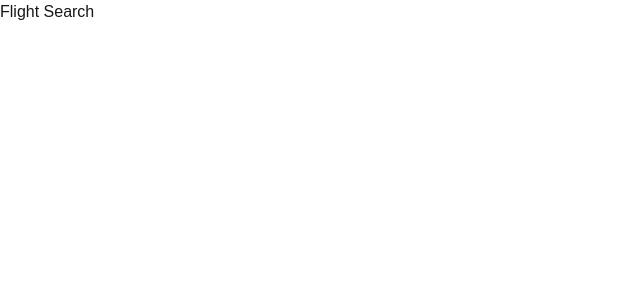
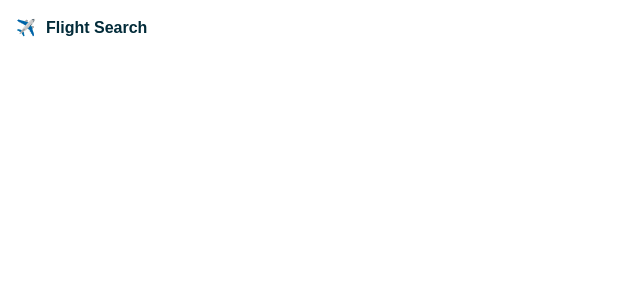
Before and after one commit to Mysterioucz/Se-Project, a Next.js app in the folder frontend/: page /flights/search in a window 1280 px wide. Shown: the top 300 px of the page, without its empty margins (0-640 px from the left). Built offline with nearby package versions, Linux system fonts and the light colour scheme.

Commit message:
feat: implement Item component and update page layout

```diff
--- a/frontend/src/app/flights/search/page.tsx
+++ b/frontend/src/app/flights/search/page.tsx
@@ -1,3 +1,10 @@
+import Item from "@/components/Item";
+
 export default function Page(){
-    return <div>Flight Search</div>
+    return <div className="flex flex-col w-full h-full">
+        <Item
+            prefixIcon={<span>✈️</span>}
+            title="Flight Search"
+        />
+    </div>
 }
--- a/frontend/src/app/layout.tsx
+++ b/frontend/src/app/layout.tsx
@@ -13,8 +13,8 @@ const geistMono = Geist_Mono({
 });
 
 export const metadata: Metadata = {
-    title: "Create Next App",
-    description: "Generated by create next app",
+    title: "FlyWithSigma",
+    description: "FlyWithSigma - Your Ultimate Flight Companion",
 };
 
 export default function RootLayout({
--- /dev/null
+++ b/frontend/src/components/Item.tsx
@@ -0,0 +1,69 @@
+"use client";
+import { ReactNode, useState } from "react";
+
+type ItemState = "enabled" | "focused" | "hover";
+
+interface Props {
+    prefixIcon: ReactNode;
+    title: string;
+}
+
+export default function Item({ prefixIcon, title }: Props) {
+    function resolveTextColor(state: ItemState) {
+        switch (state) {
+            case "enabled":
+                return "text-primary-900";
+            case "focused":
+                return "text-common-white";
+            case "hover":
+                return "text-primary-700";
+        }
+    }
+
+    function resolveIconColor(state: ItemState) {
+        switch (state) {
+            case "enabled":
+                return "text-gray-400";
+            case "focused":
+                return "text-common-white";
+            case "hover":
+                return "text-primary-400";
+        }
+    }
+
+    function resolveBackgroundColor(state: ItemState) {
+        switch (state) {
+            case "enabled":
+                return "bg-common-white";
+            case "focused":
+                return "bg-primary-500";
+            case "hover":
+                return "bg-gray-50";
+        }
+    }
+
+    function handleStateChange(newState: ItemState) {
+        setState(newState);
+    }
+
+    const [state, setState] = useState<ItemState>("enabled");
+    const iconColor = resolveIconColor(state);
+    const textColor = resolveTextColor(state);
+    const bgColor = resolveBackgroundColor(state);
+
+    return (
+        <div
+            className={`flex p-4 ${bgColor} gap-[0.625rem] w-[15.625rem] h-fit rounded-sm`}
+            onMouseEnter={() => handleStateChange("hover")}
+            onMouseLeave={() => handleStateChange("enabled")}
+            onFocus={() => handleStateChange("focused")}
+        >
+            <div className={`h-[1.25rem] w-[1.25rem] ${iconColor}`}>
+                {prefixIcon}
+            </div>
+            <div className="flex-1">
+                <h3 className={`font-bold ${textColor}`}>{title}</h3>
+            </div>
+        </div>
+    );
+}
```
